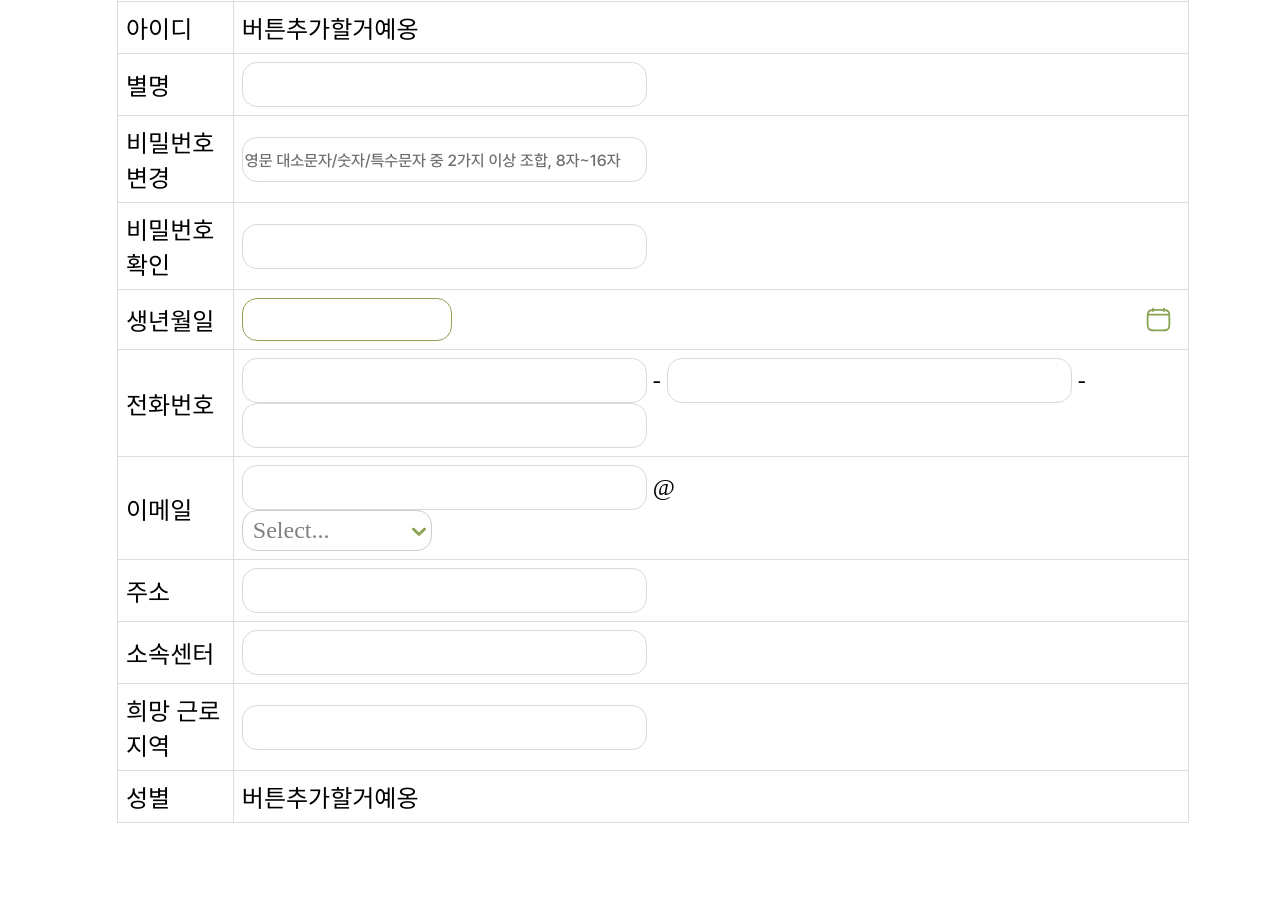
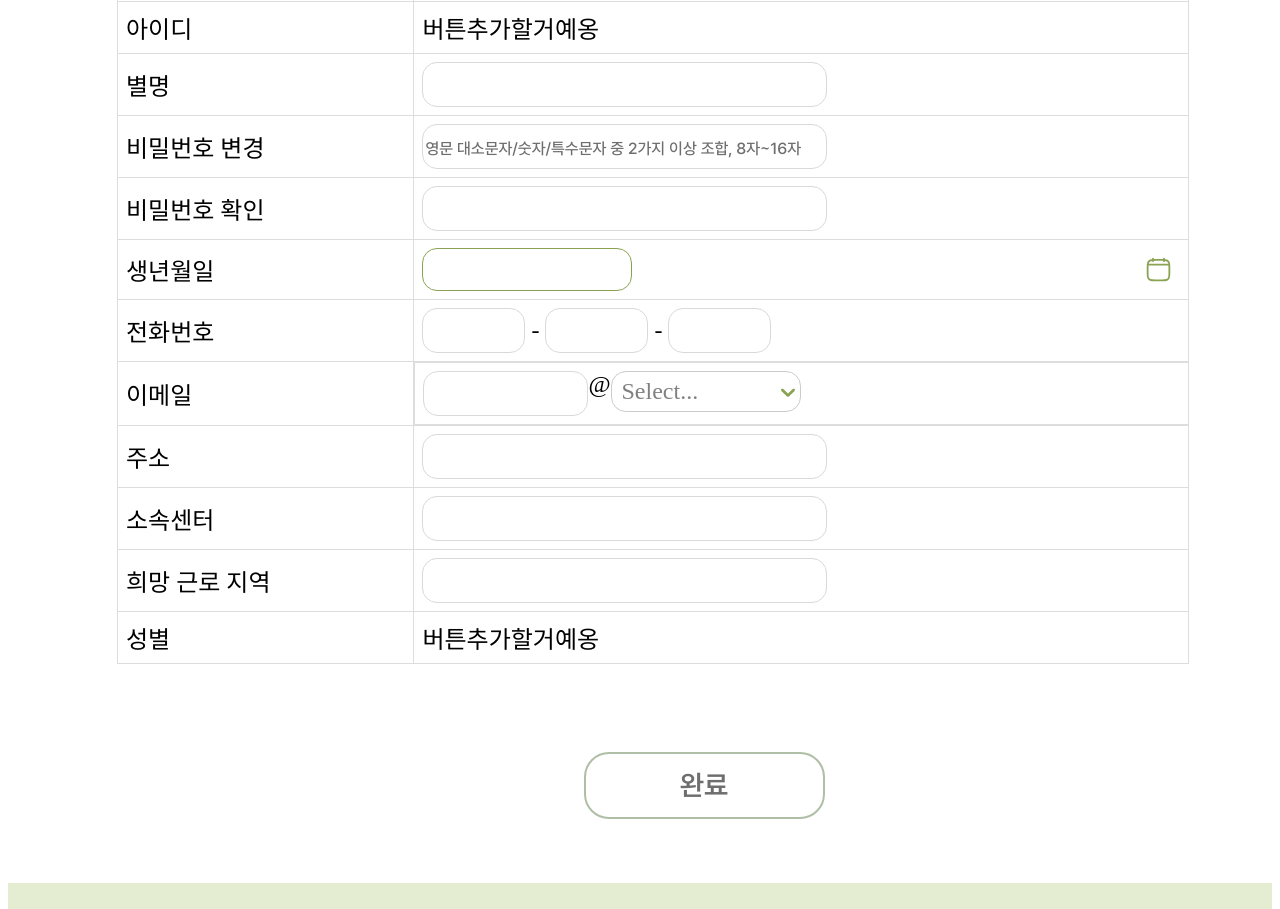
Before and after one commit to ICT-project-stepup/stepup-web, a React (Create React App) app: page /homelessmodifyinfo in a window 1280 px wide. Shown: the part 620-1529 px from the top of the page. Built offline with nearby package versions, Linux system fonts and the light colour scheme.

Commit message:
Fix: 달력 및 이메일 선택란 수정

```diff
--- a/src/components/PlaceHolder.js
+++ b/src/components/PlaceHolder.js
@@ -1,7 +1,7 @@
 import { styled } from "styled-components";
 
-export default function PlaceHolder({ text }) {
-  return <Input placeholder={text} />;
+export default function PlaceHolder({ text, style }) {
+  return <Input placeholder={text} style={style} />;
 }
 
 const Input = styled.input`
@@ -11,8 +11,6 @@ const Input = styled.input`
   border: 1.5px solid #d9d9d9;
   border-radius: 15px;
   font-family: "Pretendard-Medium";
-  font-style: normal;
-  font-weight: 500;
   font-size: 20px;
   line-height: 24px;
   color: #6e6e6e;
--- a/src/pages/homeless/HmlsModifyInfo.js
+++ b/src/pages/homeless/HmlsModifyInfo.js
@@ -165,7 +165,12 @@ export default function HmlsModifyInfo() {
             </tr>
             <tr>
               <td>이메일</td>
-              <td>
+              <td
+                style={{
+                  display: "flex",
+                  alignItems: "row",
+                }}
+              >
                 <PlaceHolder style={{ width: "10.3125rem" }} /> @{" "}
                 <CustomSelect
                   styles={customSelectStyles}
```
Also changed, not shown: src/components/Calendar.js (+6 -1 lines).
